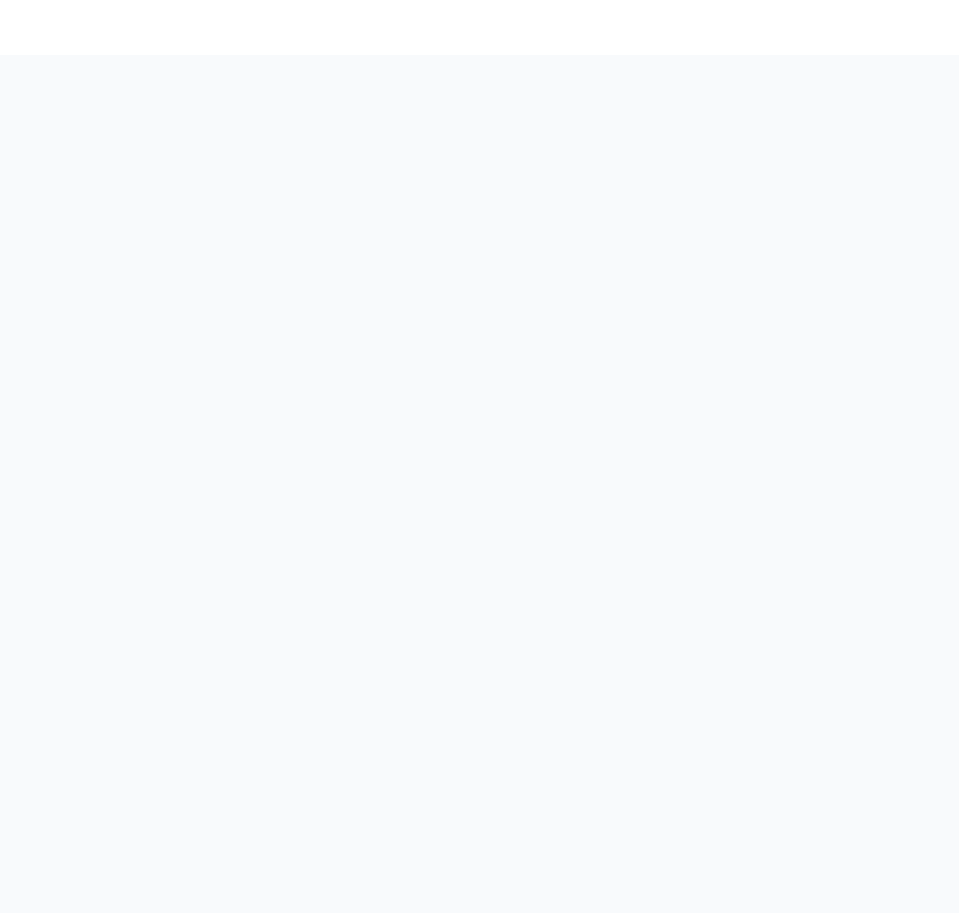
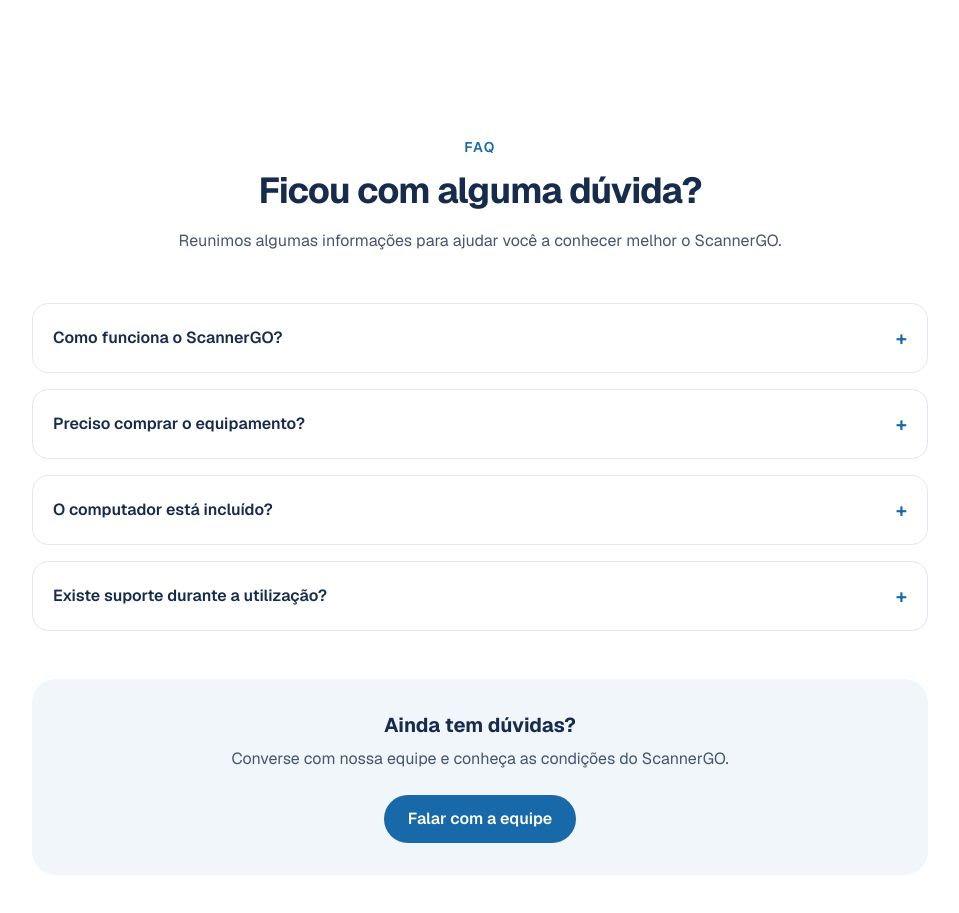
Before and after one commit to AnaBeat/scannergo, a Next.js app: page / in a window 1280 px wide. Shown: the part 2720-3633 px from the top of the page, without its empty margins (160-1119 px from the left). Before the commit the page ends 2775 px from the top, so only its background shows below. Built offline with nearby package versions, Linux system fonts and the light colour scheme.

Commit message:
adiciona seção de dúvidas frequentes

```diff
--- a/app/page.tsx
+++ b/app/page.tsx
@@ -479,6 +479,101 @@ export default function Home() {
             </div>
           </div>
         </section>
+
+        {/* Dúvidas frequentes */}
+        <section id="duvidas" className="bg-white px-6 py-20 lg:px-10">
+          <div className="mx-auto max-w-4xl">
+            <div className="mb-12 text-center">
+              <span className="text-sm font-semibold uppercase tracking-widest text-[#1769aa]">
+                FAQ
+              </span>
+
+              <h2 className="mt-3 text-3xl font-bold tracking-tight text-[#172b4d] md:text-4xl">
+                Ficou com alguma dúvida?
+              </h2>
+
+              <p className="mx-auto mt-4 max-w-2xl text-base leading-7 text-slate-600">
+                Reunimos algumas informações para ajudar você a conhecer melhor
+                o ScannerGO.
+              </p>
+            </div>
+
+            <div className="space-y-4">
+              <details className="group rounded-2xl border border-slate-200 bg-white p-5 transition hover:border-[#1769aa]/40">
+                <summary className="flex cursor-pointer list-none items-center justify-between gap-4 font-semibold text-[#172b4d]">
+                  Como funciona o ScannerGO?
+                  <span className="text-xl text-[#1769aa] transition group-open:rotate-45">
+                    +
+                  </span>
+                </summary>
+                <p className="mt-4 leading-7 text-slate-600">
+                  O ScannerGO oferece acesso ao scanner intraoral por meio de um
+                  plano de assinatura, conforme as condições estabelecidas em
+                  contrato.
+                </p>
+              </details>
+
+              <details className="group rounded-2xl border border-slate-200 bg-white p-5 transition hover:border-[#1769aa]/40">
+                <summary className="flex cursor-pointer list-none items-center justify-between gap-4 font-semibold text-[#172b4d]">
+                  Preciso comprar o equipamento?
+                  <span className="text-xl text-[#1769aa] transition group-open:rotate-45">
+                    +
+                  </span>
+                </summary>
+                <p className="mt-4 leading-7 text-slate-600">
+                  A proposta é permitir o acesso ao scanner por assinatura, sem
+                  a necessidade de realizar a compra inicial do equipamento.
+                  Consulte as condições do plano para saber como funciona a
+                  contratação.
+                </p>
+              </details>
+
+              <details className="group rounded-2xl border border-slate-200 bg-white p-5 transition hover:border-[#1769aa]/40">
+                <summary className="flex cursor-pointer list-none items-center justify-between gap-4 font-semibold text-[#172b4d]">
+                  O computador está incluído?
+                  <span className="text-xl text-[#1769aa] transition group-open:rotate-45">
+                    +
+                  </span>
+                </summary>
+                <p className="mt-4 leading-7 text-slate-600">
+                  Não. A clínica precisa ter um computador compatível para
+                  utilizar o scanner. A compatibilidade deve ser confirmada
+                  antes da contratação.
+                </p>
+              </details>
+
+              <details className="group rounded-2xl border border-slate-200 bg-white p-5 transition hover:border-[#1769aa]/40">
+                <summary className="flex cursor-pointer list-none items-center justify-between gap-4 font-semibold text-[#172b4d]">
+                  Existe suporte durante a utilização?
+                  <span className="text-xl text-[#1769aa] transition group-open:rotate-45">
+                    +
+                  </span>
+                </summary>
+                <p className="mt-4 leading-7 text-slate-600">
+                  O plano pode contemplar implantação, configuração, treinamento
+                  e suporte, conforme as condições definidas no contrato.
+                </p>
+              </details>
+            </div>
+
+            <div className="mt-12 rounded-3xl bg-[#f1f6fb] px-6 py-8 text-center md:px-10">
+              <h3 className="text-xl font-bold text-[#172b4d]">
+                Ainda tem dúvidas?
+              </h3>
+              <p className="mt-2 text-slate-600">
+                Converse com nossa equipe e conheça as condições do ScannerGO.
+              </p>
+              <a
+                href="https://wa.me/5562981720585"
+                target="_blank"
+                rel="noopener noreferrer"
+                className="mt-6 inline-flex rounded-full bg-[#1769aa] px-6 py-3 font-semibold !text-white transition hover:bg-[#105487]"
+              >
+                Falar com a equipe
+              </a>
+            </div>
+          </div>
+        </section>
       </main>
     </div>
   );
```
